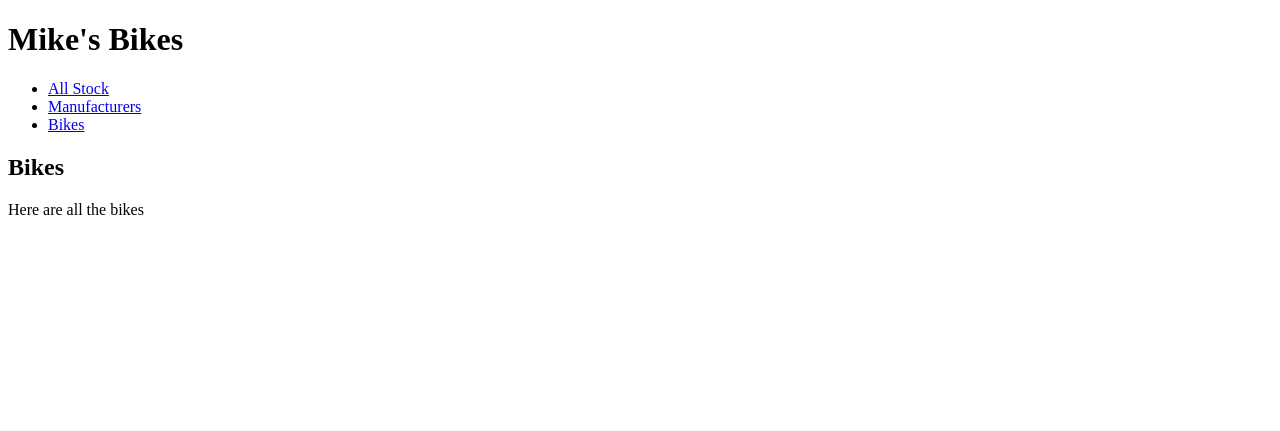
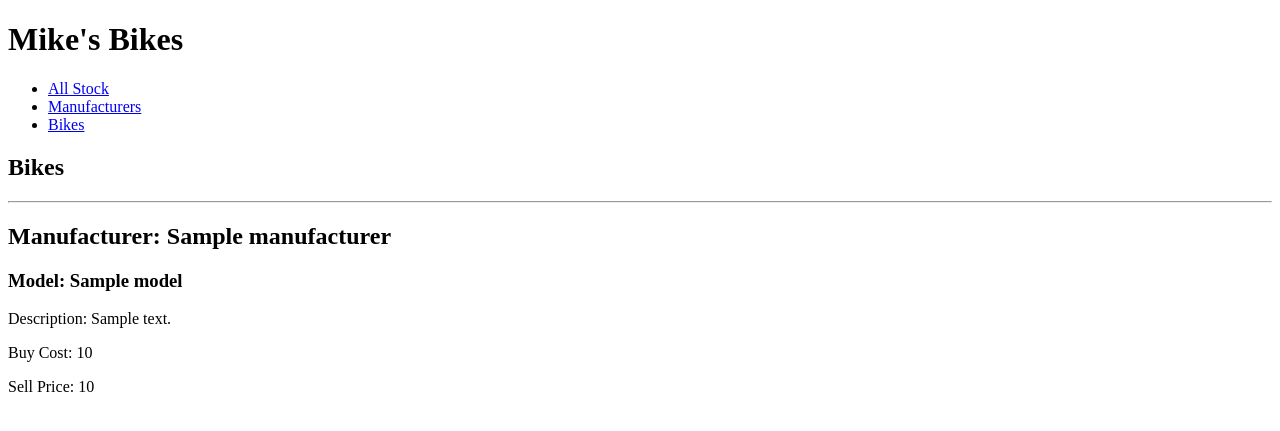
Before and after one commit to BrianBell422/python_solo_project, a Flask app: page /bikes in a window 1280 px wide. Shown: the top 431 px of the page. Run offline with Flask 2, Linux system fonts and the light colour scheme; a database or web service that is not in the repository returns one stand-in record (values such as "Sample title"); some libraries are stand-ins or nearby versions.

Commit message:
Bike page now shows all bikes in db

```diff
--- a/mikes_bikes/controllers/bike_controller.py
+++ b/mikes_bikes/controllers/bike_controller.py
@@ -1,11 +1,16 @@
 from flask import Flask, render_template, request, Blueprint
 from models.bike import Bike
+import repositories.bike_repository as bike_repository
+import repositories.manufacturer_repository as manufacturer_repository
+
 
 bikes_blueprint = Blueprint("/bikes", __name__)
 
+
 @bikes_blueprint.route("/bikes")
 def bikes():
-    return render_template("bikes/index.html")
+    bikes = bike_repository.select_all()
+    return render_template("bikes/index.html", all_bikes = bikes)
 
 @bikes_blueprint.route("/bikes/show")
 def show():
--- a/mikes_bikes/repositories/bike_repository.py
+++ b/mikes_bikes/repositories/bike_repository.py
@@ -12,6 +12,18 @@ def save(bike):
     bike.id = id
     return bike
 
+def select_all():
+    bikes = []
+
+    sql = "SELECT * FROM bikes"
+    results = run_sql(sql)
+
+    for row in results:
+        manufacturer = manufacturer_repository.select(row['manufacturer_id'])
+        bike = Bike(manufacturer, row['model'], row['description'], row['buy_cost'], row['sell_price'], row['id'] )
+        bikes.append(bike)
+    return bikes
+
 def delete_all():
     sql = "DELETE FROM bikes"
     run_sql(sql)
--- a/mikes_bikes/repositories/manufacturer_repository.py
+++ b/mikes_bikes/repositories/manufacturer_repository.py
@@ -11,6 +11,17 @@ def save(manufacturer):
     manufacturer.id = id
     return manufacturer
 
+def select(id):
+    manufacturer = None
+    sql = "SELECT * FROM manufacturers WHERE id = %s"
+    values = [id]
+    result = run_sql(sql, values)[0]
+
+    if result is not None:
+        manufacturer = Manufacturer(result['name'], result['location'], result['product_type'])
+    return manufacturer
+
+
 def delete_all():
     sql = "DELETE FROM manufacturers"
     run_sql(sql)
--- a/mikes_bikes/templates/bikes/index.html
+++ b/mikes_bikes/templates/bikes/index.html
@@ -3,6 +3,15 @@
 {% block content %}
 <h1>Bikes</h1>
 
-<p>Here are all the bikes</p>
+{% for bike in all_bikes %}
+    <hr>
+    <div>
+        <h2>Manufacturer: {{bike.manufacturer.name}}</h2>
+        <h3>Model: {{bike.model}}</h3>
+        <p>Description: {{bike.description}}</p>
+        <p>Buy Cost: {{bike.buy_cost}}</p>
+        <p>Sell Price: {{bike.sell_price}}</p>
+    </div>
+{% endfor %}
 
 {% endblock %}
```
Also changed, not shown: mikes_bikes/templates/bikes/show.html (+9 -1 lines).
